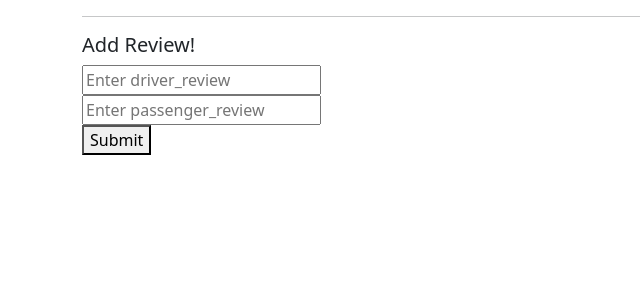
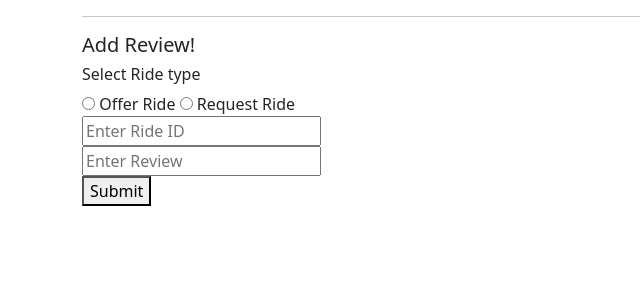
Before and after one commit to thor56/RideAppDBDemo, a Flask app: page /addReview in a window 1280 px wide. Shown: the part 56-356 px from the top of the page, without its empty margins (0-640 px from the left). Run offline with Flask 3, Linux system fonts and the light colour scheme; the visitor is signed in with stand-in values (Sample User, id 1); some libraries are stand-ins or nearby versions.

Commit message:
Made final changes to review

```diff
--- a/app.py
+++ b/app.py
@@ -17,15 +17,17 @@ from flask import Flask, session
 app = Flask(__name__)
 bootstrap = Bootstrap5(app)
 
-# app.config['SQLALCHEMY_DATABASE_URI'] = 'postgresql://postgres:1234@localhost/postgres'
-app.config['SQLALCHEMY_DATABASE_URI'] = os.environ.get("DATABASE_URL1")
+app.config['SQLALCHEMY_DATABASE_URI'] = 'postgresql://postgres:1234@localhost/postgres'
+# app.config['SQLALCHEMY_DATABASE_URI'] = os.environ.get("DATABASE_URL1")
 app.config["SQLALCHEMY_TRACK_MODIFICATIONS"] = False
 app.secret_key = 'secret string'
+
 db = SQLAlchemy(app)
 # engine = create_engine('postgresql://postgres:1234@localhost/postgres')
 # # engine = create_engine(os.environ.get("DATABASE_URL1"))
 
-# session['loggedIn'] = False
+
+
 
 # Creating Models to map it to the Entity in DB
 
@@ -109,9 +111,10 @@ class ride(db.Model):
     driver_id = db.Column(db.Integer, nullable=False)
     p_id = db.Column(db.Integer, nullable=False)
     review_id = db.Column(db.Integer, nullable=False)
+    ride_type = db.Column(db.Integer, nullable=False)
 
 
-    def __init__(self, r_date, r_time, r_from, r_to, v_id,r_fee, driver_id, p_id, review_id):
+    def __init__(self, r_date, r_time, r_from, r_to, v_id,r_fee, driver_id, p_id, review_id, ride_type):
         self.r_date = r_date
         self.r_time = r_time
         self.r_from = r_from
@@ -121,6 +124,7 @@ class ride(db.Model):
         self.driver_id = driver_id
         self.p_id = p_id
         self.review_id = review_id
+        self.ride_type = ride_type
 
     def to_dict(self):
         return {
@@ -133,7 +137,8 @@ class ride(db.Model):
             'r_fee': '$'+ str(self.r_fee),
             'driver_id': self.driver_id,
             'p_id': self.p_id,
-            'review_id': self.review_id
+            'review_id': self.review_id,
+            'ride_type': "Drive Offered" if self.ride_type == 0 else "Ride Requested"
         }
 
 class users(db.Model):
@@ -216,12 +221,38 @@ def addpassenger():
 def saveReviews():
     # rev_seq = Sequence('rev_id_seq')
     # review_id = rev_seq.next_value()     ------- implemented through Model creation
-    driver_review = request.form["driver_review"]
-    passenger_review = request.form["passenger_review"]
-    entry = reviews(driver_review, passenger_review)
-    db.session.add(entry)
-    db.session.commit()
-    messageBody = "Review saved successfully!"
+    driver_review = ""
+    passenger_review = ""
+    ride_type = request.form["ride_type_radio"]
+    if ride_type == 'Offer_Ride':
+        driver_review = request.form["review"]
+    elif ride_type == 'Request_Ride':
+        passenger_review = request.form["review"]
+
+    ride_id = request.form["ride_id"]
+    ride_Details = ride.query.get(ride_id)
+    if ride_Details == None:
+
+        messageBody = "Invalid ride details!"
+
+    else:
+
+        if ride_Details.review_id != None:
+            rev_details = reviews.query.filter_by(review_id=ride_Details.review_id).first()
+            if rev_details != None:
+                if ride_type == 'Offer_Ride':
+                    rev_details.driver_review = request.form["review"]
+                elif ride_type == 'Request_Ride':
+                    rev_details.passenger_review = request.form["review"]
+            db.session.commit()
+        else:
+            entry = reviews(driver_review, passenger_review)
+            db.session.add(entry)
+            db.session.commit()
+            ride_Details.review_id = entry.review_id
+            db.session.commit()
+
+        messageBody = "Review saved successfully!"
     return render_template('index.html', hasMessage = True, messageBody=messageBody)
 
 @app.route("/addReview")
@@ -251,11 +282,23 @@ def saveRide():
     auth_dict = {'data': [authorize_.to_dict() for authorize_ in authorize.query.filter_by(u_id=user_id)]}
     # ['data'][0]['v_id']
     license_ = None
+    ride_type = 0
 
     r_fee = request.form["r_fee"]
     review_id = None
     # print(request.form["v_id_select"])
     print(radio_val)
+    # if radio_val == 'Offer_Ride':
+    #     driv_details = driver.query.filter_by(u_id=user_id).first()
+
+    #     if driv_details == None:
+    #         return render_template('vehicleRegister.html')
+
+    # elif radio_val == 'Request_Ride':
+    #     pass_details = passenger.query.filter_by(u_id=user_id).first()
+
+    #     if pass_details == None:
+    #         return render_template('addPassenger.html')
 
     if radio_val == 'Offer_Ride':
         driv_auth_dict = {'data': [d_data.to_dict() for d_data in driver.query.filter_by(u_id = user_id)]}
@@ -264,8 +307,9 @@ def saveRide():
             license_ = driv_auth_dict['data'][0]['license']
 
         else:
-            driver_id = None
-            license_ = license
+            # driver_id = None
+            # license_ = license
+            return render_template('vehicleRegister.html')
 
         p_id = None
         if auth_dict['data'] != []:
@@ -275,13 +319,18 @@ def saveRide():
 
 
     elif radio_val == 'Request_Ride':
+        pass_details = passenger.query.filter_by(u_id=user_id).first()
+
+        if pass_details == None:
+            return render_template('addPassenger.html')
         v_id = None
         driver_id = None
-        p_id = 2
+        p_id = pass_details.p_id
         p_address = request.form["p_address"]
+        ride_type = 1
 
 
-    entry = ride( r_date, r_time, r_from, r_to, v_id,r_fee, driver_id, p_id, review_id)
+    entry = ride( r_date, r_time, r_from, r_to, v_id,r_fee, driver_id, p_id, review_id, ride_type)
     db.session.add(entry)
     db.session.commit()
 
@@ -415,10 +464,6 @@ def GetVehiclesList():
     print(auth_dict['data'] == [])
     return jsonify(options=str1)
 
-
-
-
-
 @app.route("/ConnectRide", methods=['POST'])
 def ConnectRide():
     p_address = ''
@@ -432,6 +477,14 @@ def ConnectRide():
         return render_template('login.html', hasMessage = True, messageBody="Please login to connect to a ride")
 
     ride_Details = ride.query.get(ride_id_2)
+    if ride_Details.ride_type == 0 and radio_val == 'Offer_Ride':
+        messageBody = "Cannot offer ride to a driver"
+        return render_template('index.html', hasMessage = True, messageBody=messageBody)
+    elif ride_Details.ride_type == 1 and radio_val == 'Request_Ride':
+        messageBody = "Cannot ride a ride request"
+        return render_template('index.html', hasMessage = True, messageBody=messageBody)
+
+
 
     if radio_val == 'Offer_Ride':
         driv_details = driver.query.filter_by(u_id=user_id).first()
@@ -459,8 +512,6 @@ def ConnectRide():
     messageBody = "Successfully added the request"
     return render_template('index.html', hasMessage = True, messageBody=messageBody)
 
-
-
 @app.route("/add_passenger", methods=['POST'])
 def add_passenger():
     u_id = session['userid']
--- a/templates/addReview.html
+++ b/templates/addReview.html
@@ -4,12 +4,16 @@
 {% block content %}
       <form action="{{ url_for('saveReviews')}}" method="post">
           <h5>Add Review!</h5>
-
+          <h6>Select Ride type</h6>
+          <input type="radio" id="ride_type_offer" name="ride_type_radio" value="Offer_Ride" required>
+          <label for="ride_type_offer">Offer Ride</label>
+          <input type="radio" id="ride_type_request" name="ride_type_radio" value="Request_Ride">
+          <label for="ride_type_request">Request Ride</label><br>
           <div>
-            <input type="text" name="driver_review" placeholder="Enter driver_review">
+            <input type="number" name="ride_id" placeholder="Enter Ride ID" required>
         </div>
         <div>
-            <input type="text" name="passenger_review" placeholder="Enter passenger_review">
+            <input type="text" name="review" placeholder="Enter Review" required>
         </div>
 
           <div>
--- a/templates/index.html
+++ b/templates/index.html
@@ -16,6 +16,7 @@
         <th>Ride Fee</th>
         <th>When</th>
         <th>Ride ID</th>
+        <th>Ride Type</th>
       </tr>
     </thead>
     <tbody>
@@ -48,7 +49,9 @@
           {data: 'r_to', orderable: false},
           {data: 'r_fee', searchable: false},
           {data: 'r_date', orderable: true, searchable: false},
-          {data: 'r_id', orderable: false}
+          {data: 'r_id', orderable: false},
+          {data: 'ride_type', orderable: false}
+
         ],
       });
     });
```
Also changed, not shown: templates/addRide.html (+6 -6 lines), 1 other file.
